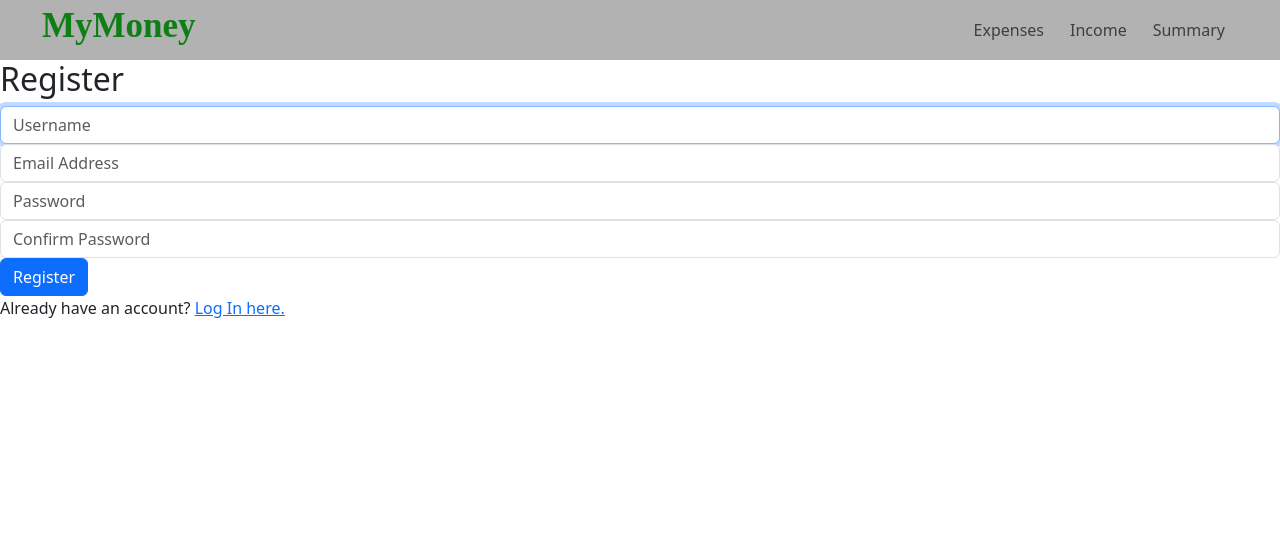
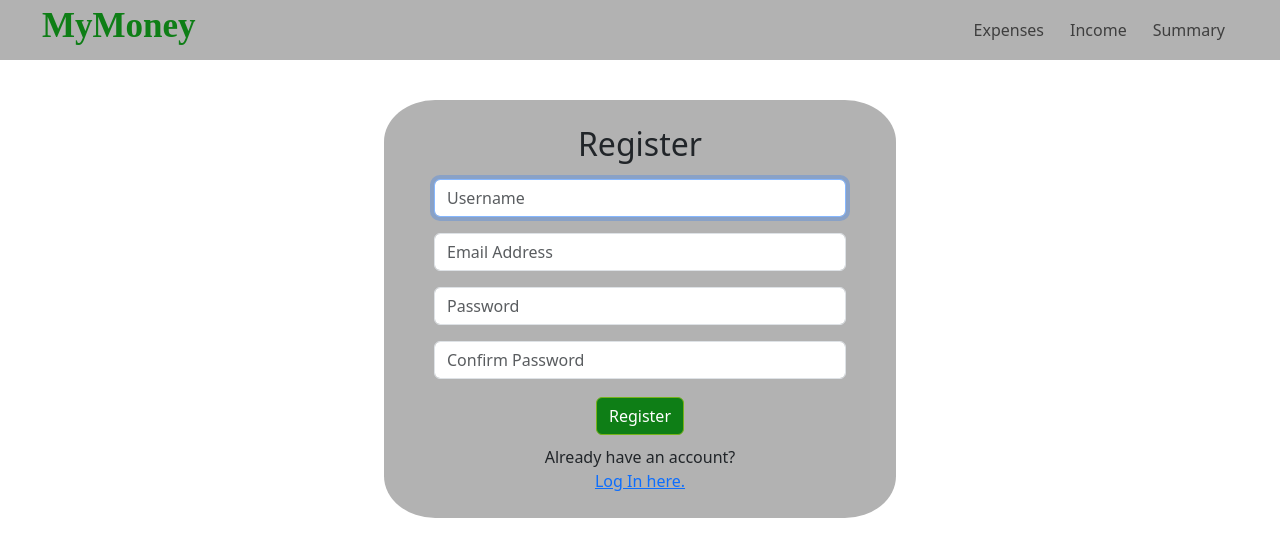
Before and after one commit to Franco-Postulka/MyMoney, a Django app: page /mymoney/register in a window 1280 px wide. Shown: the top 557 px of the page. Run offline with Django 5.2, Linux system fonts and the light colour scheme.

Commit message:
Layout, login and register resposive

```diff
--- a/mymoney/static/mymoney/styles.css
+++ b/mymoney/static/mymoney/styles.css
@@ -14,13 +14,13 @@
   margin: auto;
   justify-content: flex-end !important;
   display: flex;
-  align-items: center; /* Centra verticalmente */
+  align-items: center;
 }
 
 ul.navbar-nav {
   display: flex;
-  align-items: center; /* Centra verticalmente */
-  justify-content: flex-end; /* Alinea a la derecha */
+  align-items: center;
+  justify-content: flex-end;
   width: 100%;
 }
 ul.navbar-nav li {
@@ -35,7 +35,52 @@ span {
   font-weight: bold;
 }
 
-#logout {
+#submit-button {
   background-color: rgb(14, 126, 22);
+  margin: 10px;
+  border: 1px solid rgb(118, 179, 26);
   color: white;
+}
+
+#submit-button:hover {
+  background-color: rgb(118, 179, 26);
+}
+
+#login-register {
+  background-color: rgb(178, 178, 178);
+  border-radius: 10%;
+  display: flex;
+  flex-direction: column;
+  align-items: center;
+  justify-content: center;
+}
+#login-register form {
+  width: 100%;
+  display: flex;
+  flex-direction: column;
+  align-items: center;
+  justify-content: center;
+}
+#login-register form div {
+  margin: 8px 0;
+  width: 100%;
+}
+
+@media (min-width: 700px) {
+  #login-register {
+    margin: 40px 30%;
+    padding: 25px 50px;
+  }
+}
+@media (max-width: 700px) {
+  #login-register {
+    margin: 40px 20%;
+    padding: 25px 30px;
+  }
+}
+@media (max-width: 500px) {
+  #login-register {
+    margin: 40px 10%;
+    padding: 25px 20px;
+  }
 }/*# sourceMappingURL=styles.css.map */
--- a/mymoney/static/mymoney/styles.scss
+++ b/mymoney/static/mymoney/styles.scss
@@ -1,25 +1,26 @@
-$color: rgb(14, 126, 22);
+$mygreen: rgb(14, 126, 22);
+$mygrey: rgb(178, 178, 178);
 
 #brand{
-    color: $color !important;
+    color: $mygreen !important;
     font-size: 35px;
     font-weight: bold;
     font-family: 'Times New Roman', Times, serif;
 }
 #navbar{
     padding: 0 30px;
-    background-color: rgb(178, 178, 178) !important;
+    background-color: $mygrey !important;
 }
 #navbarSupportedContent {
     margin: auto;
     justify-content: flex-end !important;
     display: flex;
-    align-items: center; /* Centra verticalmente */
+    align-items: center;
 }
 ul.navbar-nav {
     display: flex;
-    align-items: center; /* Centra verticalmente */
-    justify-content: flex-end; /* Alinea a la derecha */
+    align-items: center;
+    justify-content: flex-end;
     width: 100%;
     li{
         margin: auto 5px;
@@ -31,7 +32,50 @@ ul.navbar-nav {
 span{
     font-weight: bold;
 }
-#logout{
-    background-color: $color;
+#submit-button{
+    background-color: $mygreen;
+    margin: 10px;
+    border: 1px solid rgb(118, 179, 26);
     color: white;
 }
+#submit-button:hover{
+    background-color: rgb(118, 179, 26);
+}
+
+#login-register{
+    background-color: $mygrey;
+    border-radius: 10%;
+    display: flex;
+    flex-direction: column;
+    align-items: center;
+    justify-content: center;
+    form{
+        width: 100%;
+        display: flex;
+        flex-direction: column;
+        align-items: center;
+        justify-content: center;
+        div{
+            margin: 8px 0;
+            width: 100%;
+        }
+    }
+}
+@media (min-width: 700px){
+    #login-register{
+        margin: 40px 30%;
+        padding: 25px 50px;
+    }
+}
+@media (max-width: 700px){
+    #login-register{
+        margin: 40px 20%;
+        padding: 25px 30px;
+    }
+}
+@media (max-width: 500px){
+    #login-register{
+        margin: 40px 10%;
+        padding: 25px 20px;
+    }
+}
--- a/mymoney/templates/mymoney/layout.html
+++ b/mymoney/templates/mymoney/layout.html
@@ -13,7 +13,6 @@
     <nav class="navbar navbar-expand-lg bg-body-tertiary" id="navbar">
         <div class="container-fluid">
         <h1 class="navbar-brand" id="brand">MyMoney</h1>
-        <!-- <a class="navbar-brand" href="#">MyMoney</a> -->
         <button class="navbar-toggler" type="button" data-bs-toggle="collapse" data-bs-target="#navbarTogglerDemo02" aria-controls="navbarTogglerDemo02" aria-expanded="false" aria-label="Toggle navigation">
             <span class="navbar-toggler-icon"></span>
         </button>
@@ -33,7 +32,7 @@
                     <p class="nav-link" id="signed">Signed in as <span>{{user.username}}</span></p>
                 </li>
                 <li class="nav-item">
-                    <a class="btn btn-default" id="logout" href="{% url 'logout' %}">Log out</a>
+                    <a class="btn btn-default" id="submit-button" href="{% url 'logout' %}">Log out</a>
                 </li>
             {% endif %}
             </ul>
--- a/mymoney/templates/mymoney/login.html
+++ b/mymoney/templates/mymoney/login.html
@@ -1,6 +1,6 @@
 {% extends "mymoney/layout.html" %}
 {%block body%}
-<div class="mid_section">
+<div id="login-register">
     <h2>Login</h2>
 
     {% if message %}
@@ -15,9 +15,8 @@
         <div class="form-group">
             <input class="form-control" type="password" name="password" placeholder="Password">
         </div>
-        <input class="btn btn-primary" type="submit" value="Login">
+        <input class="btn btn-primary" type="submit" id="submit-button" value="Login">
     </form>
-
     Don't have an account? <a href="{% url 'register' %}">Register here.</a>
 </div>
 
--- a/mymoney/templates/mymoney/register.html
+++ b/mymoney/templates/mymoney/register.html
@@ -1,7 +1,7 @@
 {% extends "mymoney/layout.html" %}
 
 {%block body%}
-    <div>
+    <div id="login-register">
         <h2>Register</h2>
 
         {% if message %}
@@ -11,18 +11,18 @@
         <form action="{% url 'register' %}" method="post">
             {% csrf_token %}
             <div class="form-group">
-                <input class="form-control" autofocus type="text" name="username" placeholder="Username">
+                <input class="form-control" autofocus type="text" name="username" placeholder="Username" required>
             </div>
             <div class="form-group">
-                <input class="form-control" type="email" name="email" placeholder="Email Address">
+                <input class="form-control" type="email" name="email" placeholder="Email Address" required>
             </div>
             <div class="form-group">
-                <input class="form-control" type="password" name="password" placeholder="Password">
+                <input class="form-control" type="password" name="password" placeholder="Password" required>
             </div>
             <div class="form-group">
-                <input class="form-control" type="password" name="confirmation" placeholder="Confirm Password">
+                <input class="form-control" type="password" name="confirmation" placeholder="Confirm Password" required>
             </div>
-            <input class="btn btn-primary" type="submit" value="Register">
+            <input class="btn btn-primary"  type="submit" id="submit-button" value="Register">
         </form>
 
         Already have an account? <a href="{% url 'login' %}">Log In here.</a>
```
Also changed, not shown: 1 other file.
